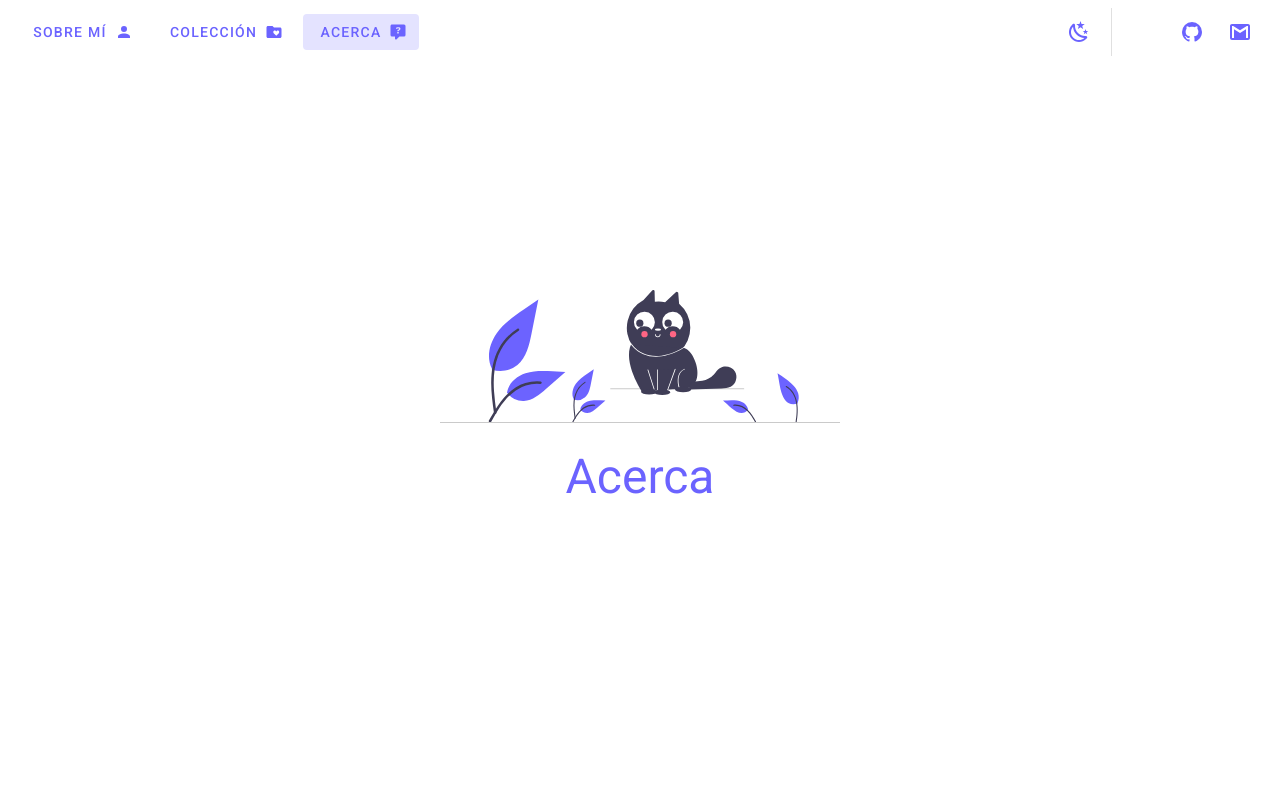
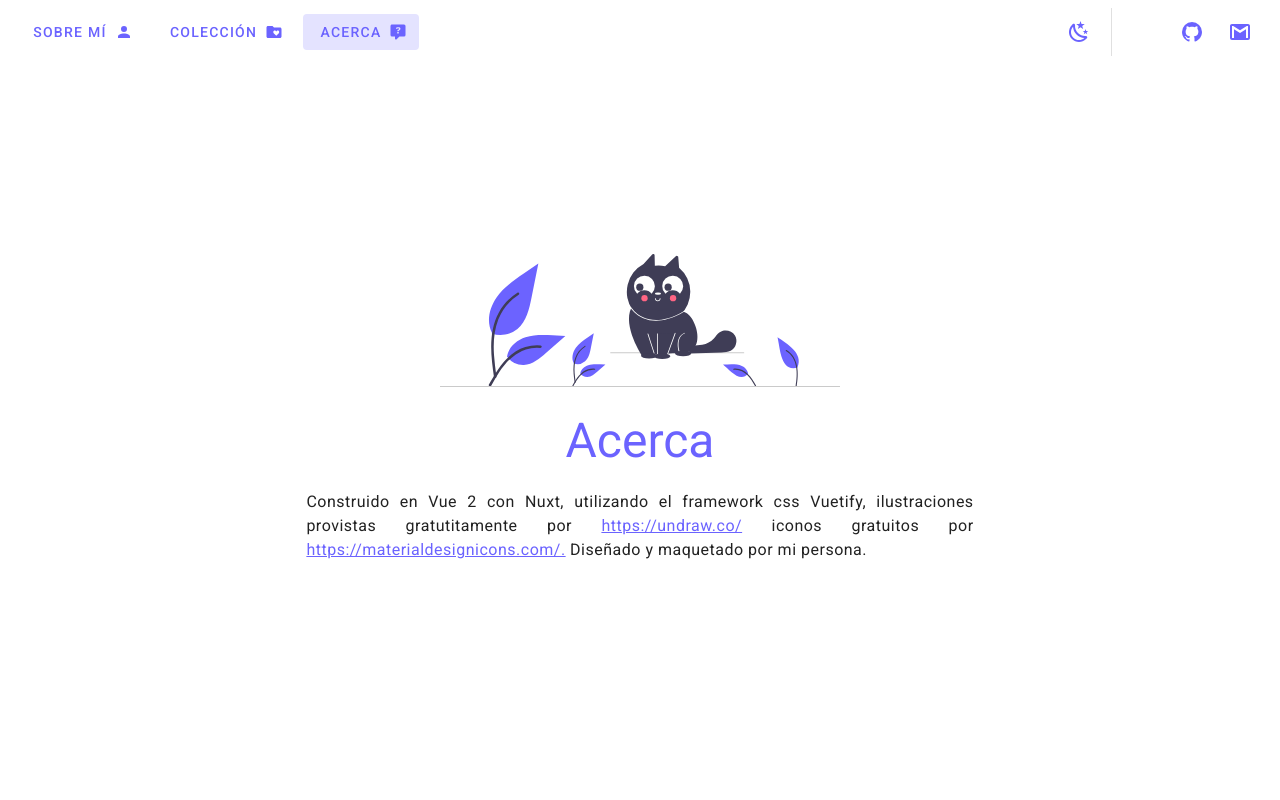
Before and after one commit to Joyfer/myweb, a Nuxt app: page /about in a window 1280 px wide. Shown: the top 800 px of the page. Built offline with nearby package versions, Linux system fonts and the light colour scheme; what vue-typer would draw is missing.

Commit message:
Colection page changed text

```diff
--- a/pages/about.vue
+++ b/pages/about.vue
@@ -13,13 +13,18 @@
         />
       </v-responsive>
       <v-col class="text-center mx-auto" cols="12" sm="7">
-        <TitleAndText
-          title="Acerca"
-          bodyText="Construido en Vue 2 con Nuxt, utilizando el framework css Vuetify, ilustraciones
-          provistas gratutitamente por <a href='https://undraw.co/' target='_blank'>https://undraw.co/</a>
-          iconos gratuitos por <a href='https://materialdesignicons.com/' target='_blank'>https://materialdesignicons.com/.</a>
-          Diseñado y maquetado por mi persona."
-        />
+        <TitleAndText title="Acerca"
+          ><template v-slot:body
+            >Construido en Vue 2 con Nuxt, utilizando el framework css Vuetify,
+            ilustraciones provistas gratutitamente por
+            <a href="https://undraw.co/" target="_blank">https://undraw.co/</a>
+            iconos gratuitos por
+            <a href="https://materialdesignicons.com/" target="_blank"
+              >https://materialdesignicons.com/.</a
+            >
+            Diseñado y maquetado por mi persona.</template
+          ></TitleAndText
+        >
       </v-col>
     </div>
   </v-row>
--- a/pages/colection/index.vue
+++ b/pages/colection/index.vue
@@ -3,18 +3,17 @@
     <section>
       <v-row class="mt-10" justify="center">
         <v-col cols="12" sm="10">
-          <TitleAndText
-            title="Proyectos"
-            bodyText="Mi colección de proyectos, la mayoría de ellos son creados por hobby,
-              si algo te interesa recuerda que puedes comunicarte conmigo sin ningún compromiso,
-              también si quieres algo personalizado y
-              está dentro de mis conocimientos estoy al servicio para ti."
-            :header="true"
-          />
+          <TitleAndText title="Proyectos" class="mb-4"
+            ><template v-slot:body
+              >Mi colección de proyectos, la mayoría de ellos son creados por
+              hobby. Si quieres contratarme y
+              está dentro de mis conocimientos estoy al servicio para
+              ti, solo escribeme a alguno de mis contactos.</template
+            ></TitleAndText
+          >
           <Alert
             bodyText="El contenido mostrado a continuación es desarrollado por mí utlizando diferentes librerías y
-          frameworks. Mis trabajos son 100% personalizados para adaptarse a los requerimientos del proyecto y presupuesto
-          para hacer trabajos más flexibles."
+          frameworks."
             :icon="schoolIcon"
           />
         </v-col>
--- a/pages/index.vue
+++ b/pages/index.vue
@@ -15,7 +15,7 @@
             ><template v-slot:body
               >Me llamo Joyfer Ramos y soy técnico en informática y me dedico a
               crear páginas y aplicaciones web, siempre motivado y aprendiendo
-              cada día algo nuevo. Visita mis proyectos y no dudes en
+              cada día algo nuevo. Visita mi colección de proyectos y no dudes en
               contactarme.</template
             ></TitleAndText
           >
```
